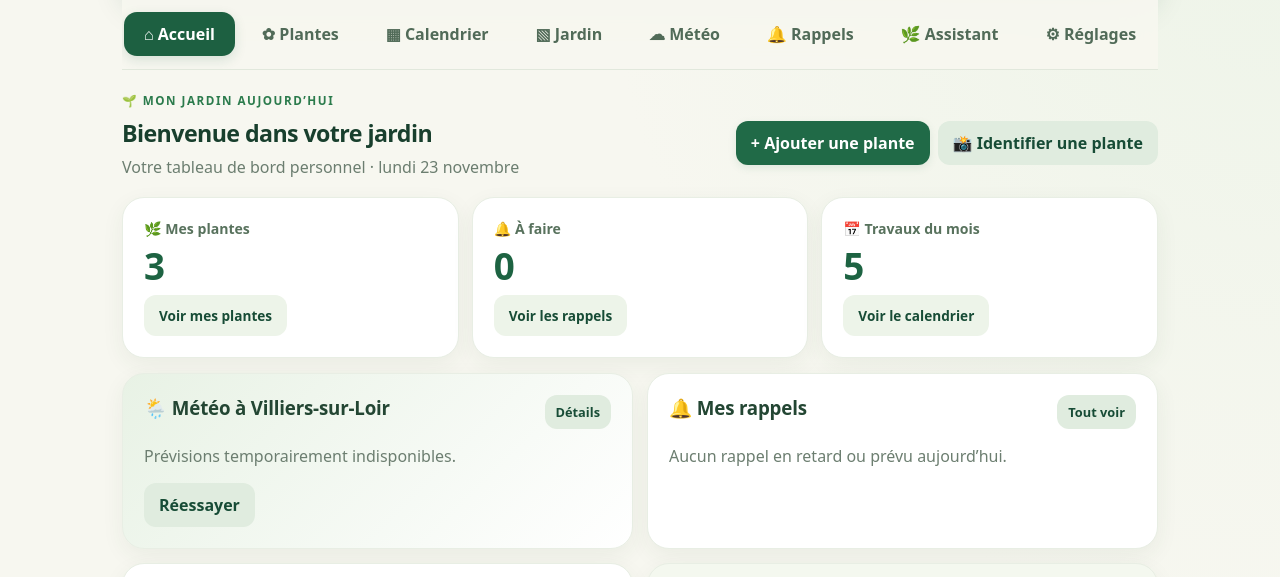
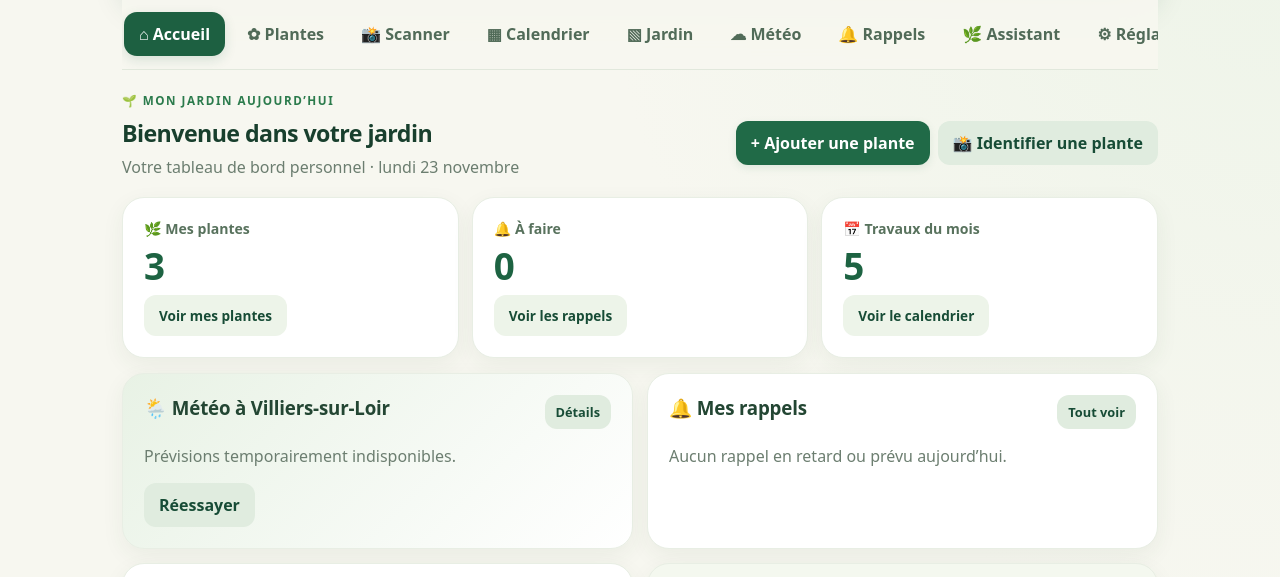
Before and after one commit to olivicas/Jardeo, a plain HTML site: page index.html in a window 1280 px wide. Shown: the part 152-729 px from the top of the page. Drawn offline with Linux system fonts and the light colour scheme; no server answers.

Commit message:
JARDÉO 2.3 : nouvel onglet Scanner

```diff
--- a/index.html
+++ b/index.html
@@ -1 +1 @@
-<!doctype html><html lang="fr"><head><meta charset="utf-8"><meta name="viewport" content="width=device-width,initial-scale=1"><meta name="theme-color" content="#184d38"><meta name="description" content="JARDÉO, votre carnet de jardin personnel."><title>JARDÉO — Mon jardin intelligent</title><link rel="icon" href="icon.svg" type="image/svg+xml"><link rel="apple-touch-icon" href="icon.svg"><link rel="manifest" href="manifest.webmanifest"><link rel="stylesheet" href="style.css?v=2.2.0"></head><body><div class="app"><header><div><h1>🌿 JARDÉO</h1><p>Mon jardin intelligent</p></div><span id="today"></span></header><nav aria-label="Navigation principale"><button data-view="home" class="active">⌂ Accueil</button><button data-view="plants">✿ Plantes</button><button data-view="calendar">▦ Calendrier</button><button data-view="map">▧ Jardin</button><button data-view="weather">☁ Météo</button><button data-view="reminders">🔔 Rappels</button><button data-view="assistant">🌿 Assistant</button><button data-view="settings">⚙ Réglages</button></nav><main id="main" aria-live="polite"></main><footer>JARDÉO 2.2 · Données enregistrées sur cet appareil</footer></div><script src="app.js?v=2.2.0" defer></script><script>if('serviceWorker' in navigator){window.addEventListener('load',()=>navigator.serviceWorker.register('./sw.js').catch(()=>{}))}</script></body></html>
+<!doctype html><html lang="fr"><head><meta charset="utf-8"><meta name="viewport" content="width=device-width,initial-scale=1"><meta name="theme-color" content="#184d38"><meta name="description" content="JARDÉO, votre carnet de jardin personnel."><title>JARDÉO — Mon jardin intelligent</title><link rel="icon" href="icon.svg" type="image/svg+xml"><link rel="apple-touch-icon" href="icon.svg"><link rel="manifest" href="manifest.webmanifest"><link rel="stylesheet" href="style.css?v=2.3.0"></head><body><div class="app"><header><div><h1>🌿 JARDÉO</h1><p>Mon jardin intelligent</p></div><span id="today"></span></header><nav aria-label="Navigation principale"><button data-view="home" class="active">⌂ Accueil</button><button data-view="plants">✿ Plantes</button><button data-view="scan">📸 Scanner</button><button data-view="calendar">▦ Calendrier</button><button data-view="map">▧ Jardin</button><button data-view="weather">☁ Météo</button><button data-view="reminders">🔔 Rappels</button><button data-view="assistant">🌿 Assistant</button><button data-view="settings">⚙ Réglages</button></nav><main id="main" aria-live="polite"></main><footer>JARDÉO 2.3 · Données enregistrées sur cet appareil</footer></div><script src="app.js?v=2.3.0" defer></script><script>if('serviceWorker' in navigator){window.addEventListener('load',()=>navigator.serviceWorker.register('./sw.js').catch(()=>{}))}</script></body></html>
```
